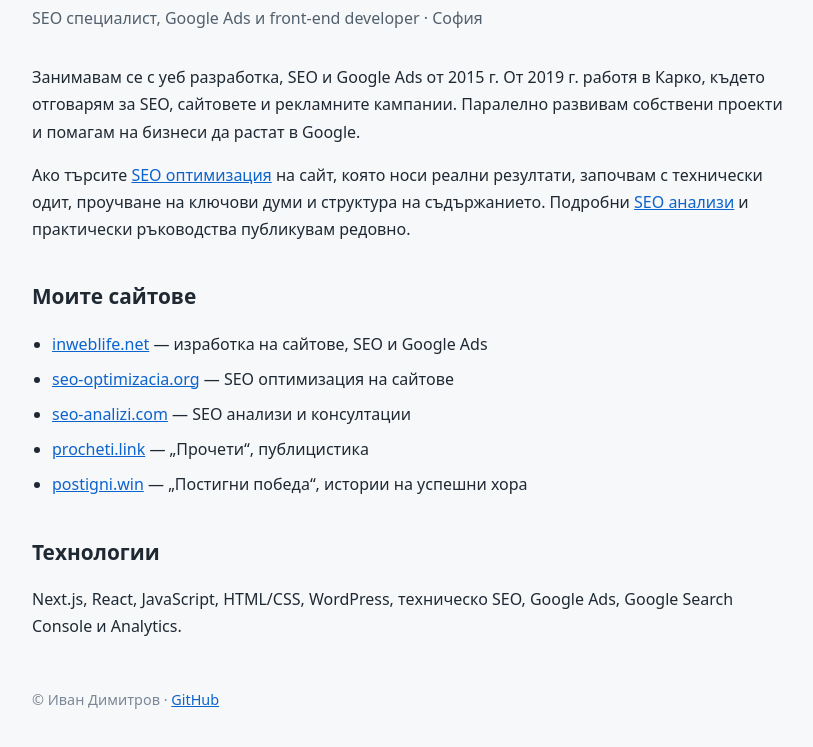
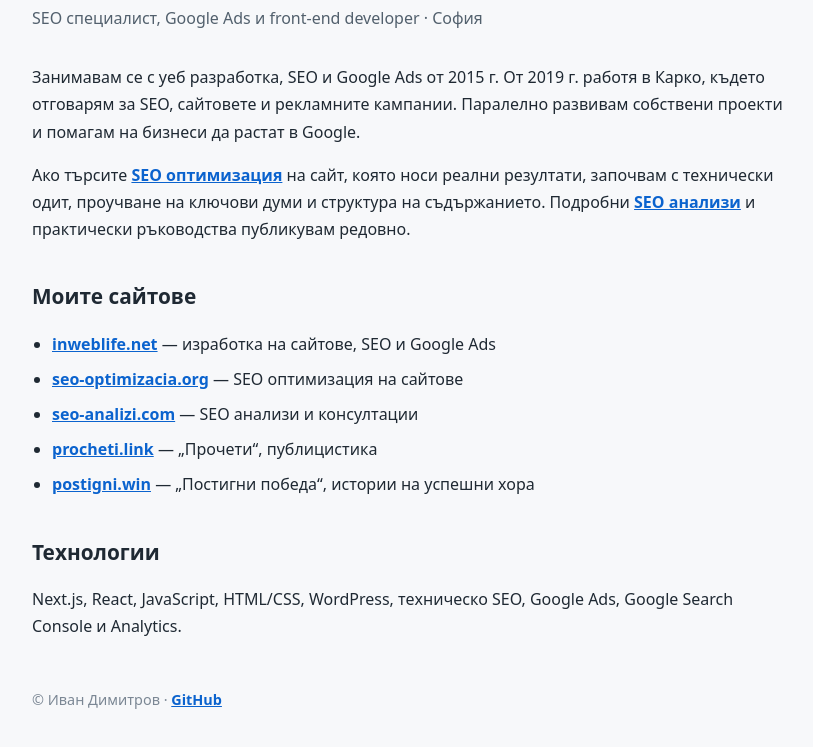
Before and after one commit to inweblife/inweblife.github.io, a plain HTML site: page index.html in a window 1280 px wide. Shown: the part 91-838 px from the top of the page, without its empty margins (228-1041 px from the left). Drawn offline with Linux system fonts and the light colour scheme.

Commit message:
Make anchor tags bold in CSS styles

```diff
--- a/index.html
+++ b/index.html
@@ -12,7 +12,7 @@ main{max-width:760px;margin:0 auto;padding:48px 20px}
 h1{font-size:2rem;line-height:1.25;margin:0 0 8px}
 .sub{color:#52606d;margin:0 0 32px}
 h2{font-size:1.3rem;margin:36px 0 12px}
-a{color:#0b63ce}
+a{color:#0b63ce;font-weight:700}
 ul{padding-left:20px}
 li{margin-bottom:8px}
 footer{margin-top:48px;color:#7b8794;font-size:.9rem}
```
